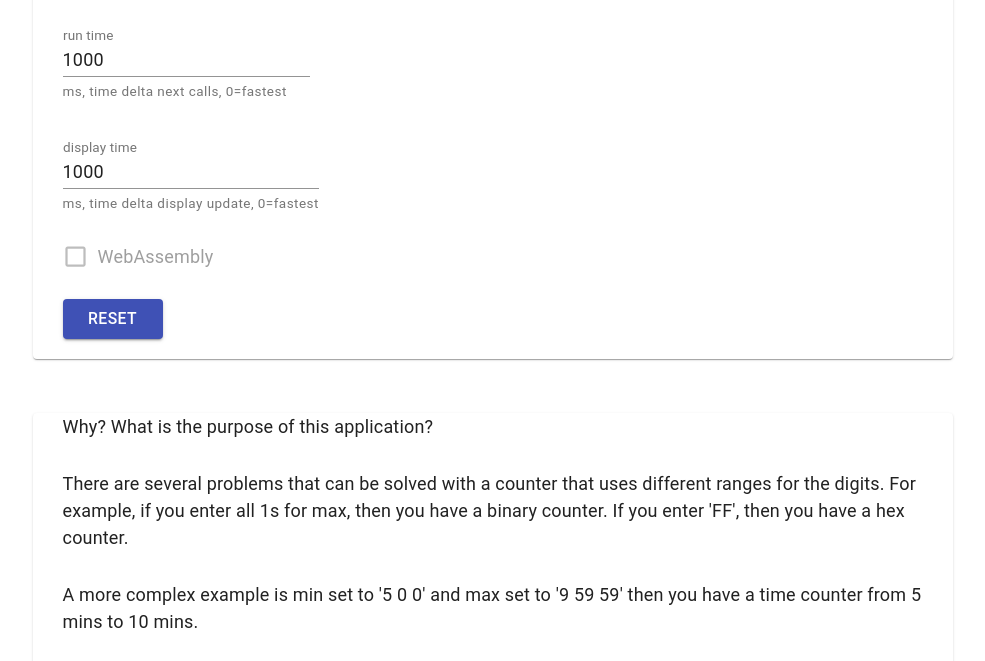
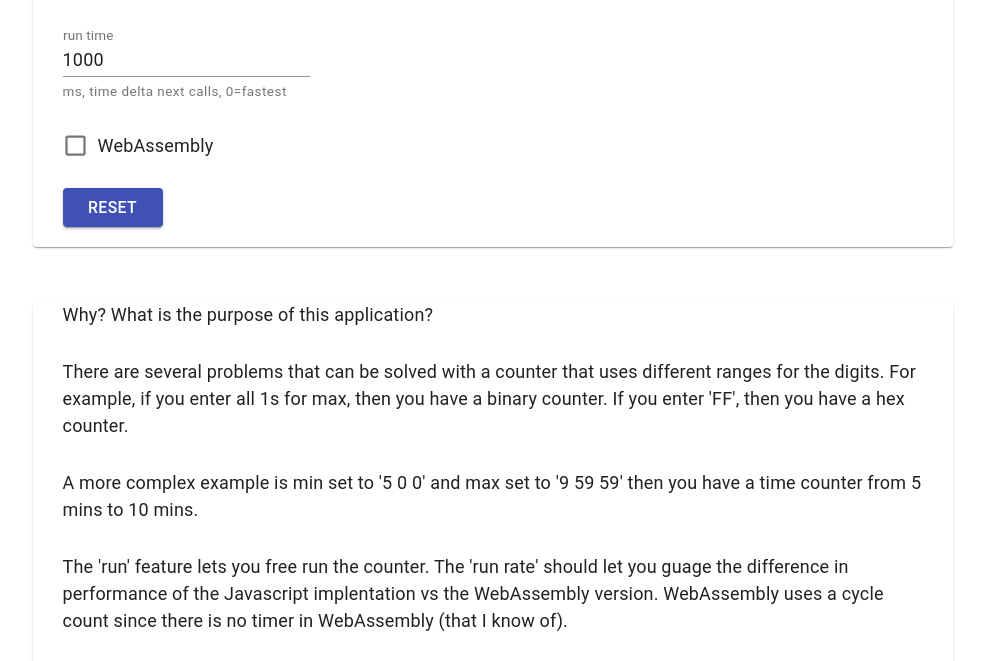
Before and after one commit to alpiepho/any-counter, a Gatsby site: page / in a window 1280 px wide. Shown: the part 530-1191 px from the top of the page, without its empty margins (147-1132 px from the left). Built offline with nearby package versions, Linux system fonts and the light colour scheme; Gatsby itself is replaced by a stand-in of ours.

Commit message:
added free running counter in js, with options for WebAssembly

```diff
--- a/src/components/anycounter.js
+++ b/src/components/anycounter.js
@@ -1,5 +1,13 @@
 import React, { useState, useEffect } from "react"
-import { Button, Checkbox, Grid, FormControlLabel, Paper, TextField, Typography } from "@material-ui/core"
+import {
+  Button,
+  Checkbox,
+  Grid,
+  FormControlLabel,
+  Paper,
+  TextField,
+  Typography,
+} from "@material-ui/core"
 import { FaGithub } from "react-icons/fa"
 import { makeStyles } from "@material-ui/core/styles"
 import {
@@ -53,15 +61,14 @@ const useStyles = makeStyles(theme => ({
 }))
 
 var timerHandle = null
-var timerCount = 0
 
 export default function AnyCounter() {
-  const [minDigits, setMinDigits]     = useState("0 0 0 0")
-  const [maxDigits, setMaxDigits]     = useState("9 9 9 9")
-  const [allDigits, setAllDigits]     = useState("0 0 0 0")
-  const [running, setRunning]         = useState(0)
-  const [runRate, setRunRate]         = useState(1000)
-  const [displayRate, setDisplayRate] = useState(1000)
+  const [minDigits, setMinDigits] = useState("0 0 0 0")
+  const [maxDigits, setMaxDigits] = useState("9 9 9 9")
+  const [allDigits, setAllDigits] = useState("0 0 0 0")
+  const [running, setRunning] = useState(0)
+  const [runRate, setRunRate] = useState(1000)
+  const [cycles, setCycles] = useState(1000)
   const [webAssembly, setWebAssembly] = useState(false)
 
   const classes = useStyles()
@@ -82,12 +89,8 @@ export default function AnyCounter() {
 
   const startTimer = () => {
     timerHandle = setInterval(() => {
-      timerCount++
       engine_next()
-      //if ((timerCount * runRate) >= displayRate) {
       setAllDigits(engine_get())
-        timerCount = 0
-      //}
     }, runRate)
   }
 
@@ -114,32 +117,30 @@ export default function AnyCounter() {
   }
 
   const onRunClick = () => {
-    if (running)
-      stopTimer();
+    if (running) stopTimer()
     else {
-      if (runRate && displayRate)
-        timerCount = 0
-        startTimer();
+      startTimer()
     }
     setRunning(!running)
   }
 
   const onRunRateChange = event => {
     try {
+      if (event.target.value.length) {
         let value = parseInt(event.target.value)
         setRunRate(value)
       }
-    catch (e) {}
+   } catch (e) {}
   }
 
-  const onDisplayRateChange = event => {
+  const onCyclesChange = event => {
     try {
+      if (event.target.value.length) {
         let value = parseInt(event.target.value)
-      setDisplayRate(value)
+        setCycles(value)
       }
-    catch (e) {}
+    } catch (e) {}
   }
-
 
   const onWebAssemblyClick = () => {
     setWebAssembly(!webAssembly)
@@ -172,7 +173,7 @@ export default function AnyCounter() {
               color="primary"
               onClick={onRunClick}
             >
-              {running ? 'Stop' : 'Run'}
+              {running ? "Stop" : "Run"}
             </Button>
           </Paper>
         </Grid>
@@ -201,6 +202,7 @@ export default function AnyCounter() {
                 onChange={onMinChange}
               />
             </Grid>
+            {!webAssembly ? (
               <Grid item>
                 <TextField
                   id="standard-helperText"
@@ -212,20 +214,22 @@ export default function AnyCounter() {
                   onChange={onRunRateChange}
                 />
               </Grid>
+            ) : null}
+            {webAssembly ? (
               <Grid item>
                 <TextField
                   id="standard-helperText"
-                label="display time"
-                defaultValue={displayRate}
+                  label="cycle count"
+                  defaultValue={cycles}
                   className={classes.textField}
-                helperText="ms, time delta display update, 0=fastest"
+                  helperText="WebAssembly Cycles per access"
                   margin="normal"
-                onChange={onDisplayRateChange}
+                  onChange={onCyclesChange}
                 />
               </Grid>
+            ) : null}
             <Grid item>
               <FormControlLabel
-                disabled
                 className={classes.checkboxField}
                 control={
                   <Checkbox
@@ -284,9 +288,10 @@ export default function AnyCounter() {
               gutterBottom
             >
               The 'run' feature lets you free run the counter. The 'run rate'
-              and 'display rate' should let you guage the difference in
+              should let you guage the difference in
               performance of the Javascript implentation vs the WebAssembly
-              version.
+              version.  WebAssembly uses a cycle count since there is no timer
+              in WebAssembly (that I know of).
             </Typography>
             <Typography
               className={classes.paragraph}
```
Also changed, not shown: README.md. Lines whose indentation alone changed are shown as unchanged.
